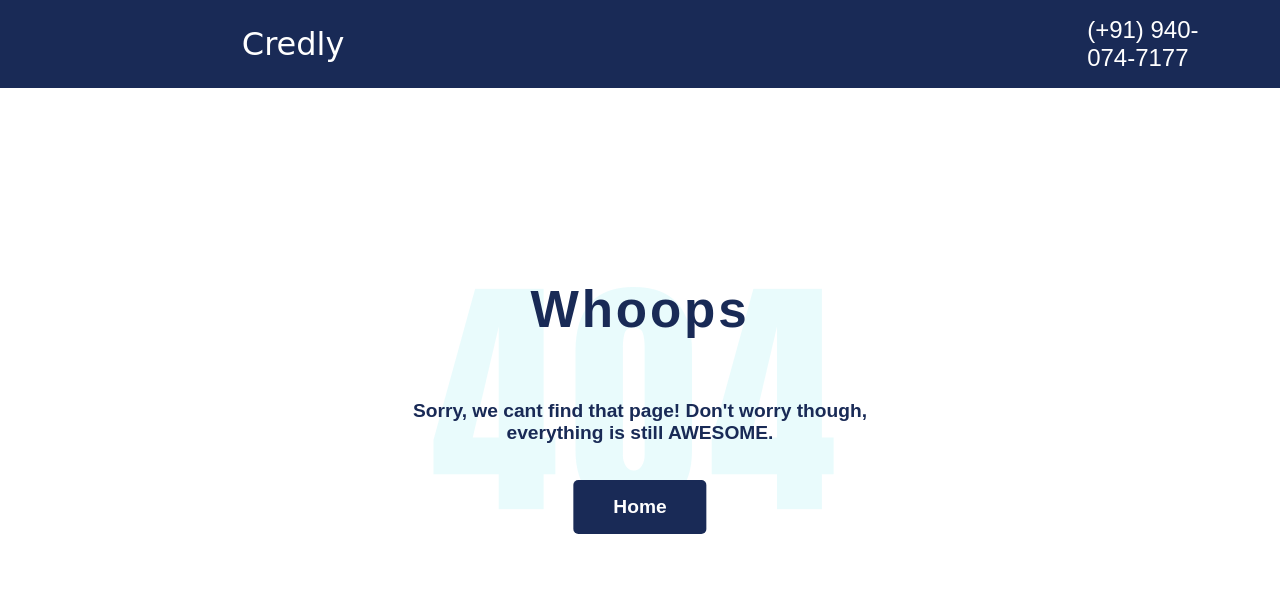
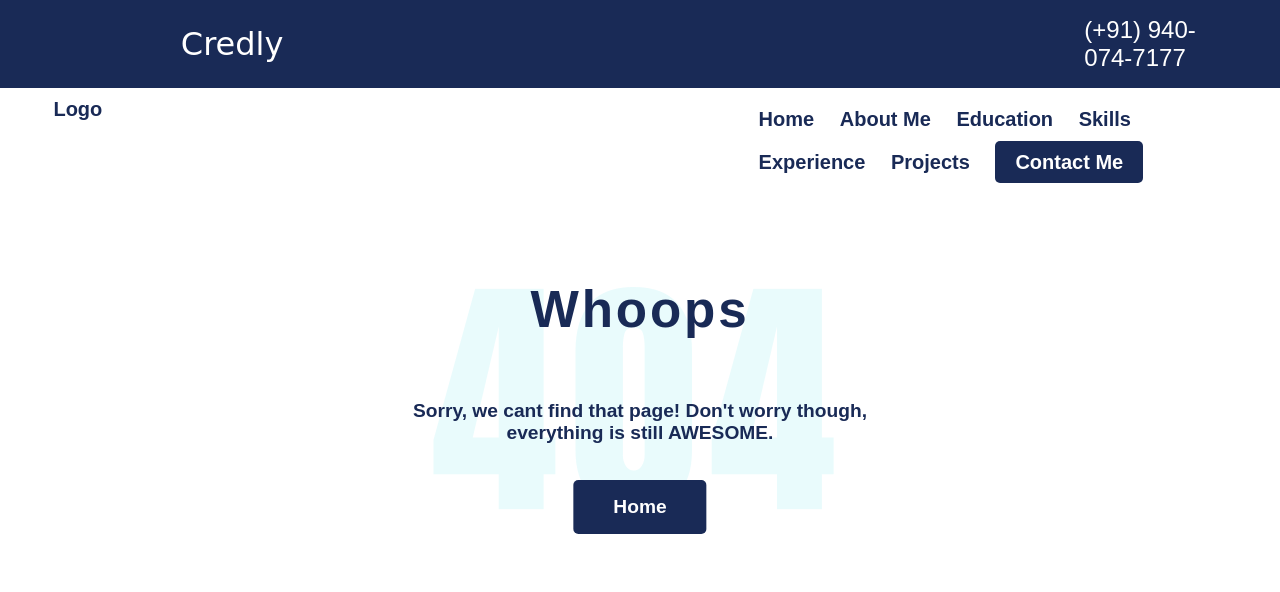
Before and after one commit to rinesh-ramakrishnan/portfolio, a Django app: page /twitter in a window 1280 px wide. Shown: the top 592 px of the page. Run offline with Django 4.2, Linux system fonts and the light colour scheme.

Commit message:
navbar created

```diff
--- a/static/css/index.css
+++ b/static/css/index.css
@@ -14,12 +14,12 @@ body {
 .header-area {
     position: relative;
     display: grid;
-    grid-template-areas: ". social_media . contact";
+    grid-template-areas: "social_media . contact";
     padding: 0.5em;
     background-color: #192a56;
     color: white;
     font-size: 2em;
-    grid-template-columns: 0.5fr 2fr 5fr 2fr;
+    grid-template-columns: 1.5fr 4fr 1.5fr;
 }
 
 .social-media {
@@ -103,3 +103,45 @@ body {
 .phone-number {
     grid-area: phone_number;
 }
+
+.nav-bar-container {
+    position: fixed;
+    display: grid;
+    grid-template-areas: ". logo . menu";
+    padding: 0.5em;
+    color:  #192a56;
+    font-size: 1.25em;
+    grid-template-columns: 0.5fr 3fr 5fr 6fr;
+    font-weight: bolder;
+}
+
+.nav-bar-logo {
+    grid-area: logo;
+}
+
+.nav-bar-menu {
+    grid-area: menu;
+    justify-content: flex-end;
+}
+
+.nav-bar-menu li {
+    display: inline-block;
+    list-style: none;
+    padding: 0.5em;
+}
+
+.nav-bar-menu li:hover {
+    color: rgb(240, 147, 43);
+}
+
+.btn-menu {
+    color: white;
+    padding: 0.5em 1em;
+    background-color: #192a56;
+    border-radius: 0.25em;
+}
+
+.btn-menu:hover {
+    background-color: rgb(240, 147, 43);
+    color: white;
+}
--- a/templates/index.html
+++ b/templates/index.html
@@ -29,6 +29,25 @@
             </div>
         </div>
     </header>
+    <div class="nav-bar-container">
+        <div class="nav-bar-logo">Logo</div>
+        <div class="nav-bar-menu">
+            <ul>
+                <li>Home</li>
+                <li>About Me</li>
+                <li>Education</li>
+                <li>Skills</li>
+                <li>Experience</li>
+                <li>Projects</li>
+                <li>
+                    <span class="btn-menu">
+                        Contact Me
+                    </span>
+                </li>
+            </ul>
+
+        </div>
+    </div>
     {% block page_not_found %}
     {% endblock page_not_found %}
 </body>
```
